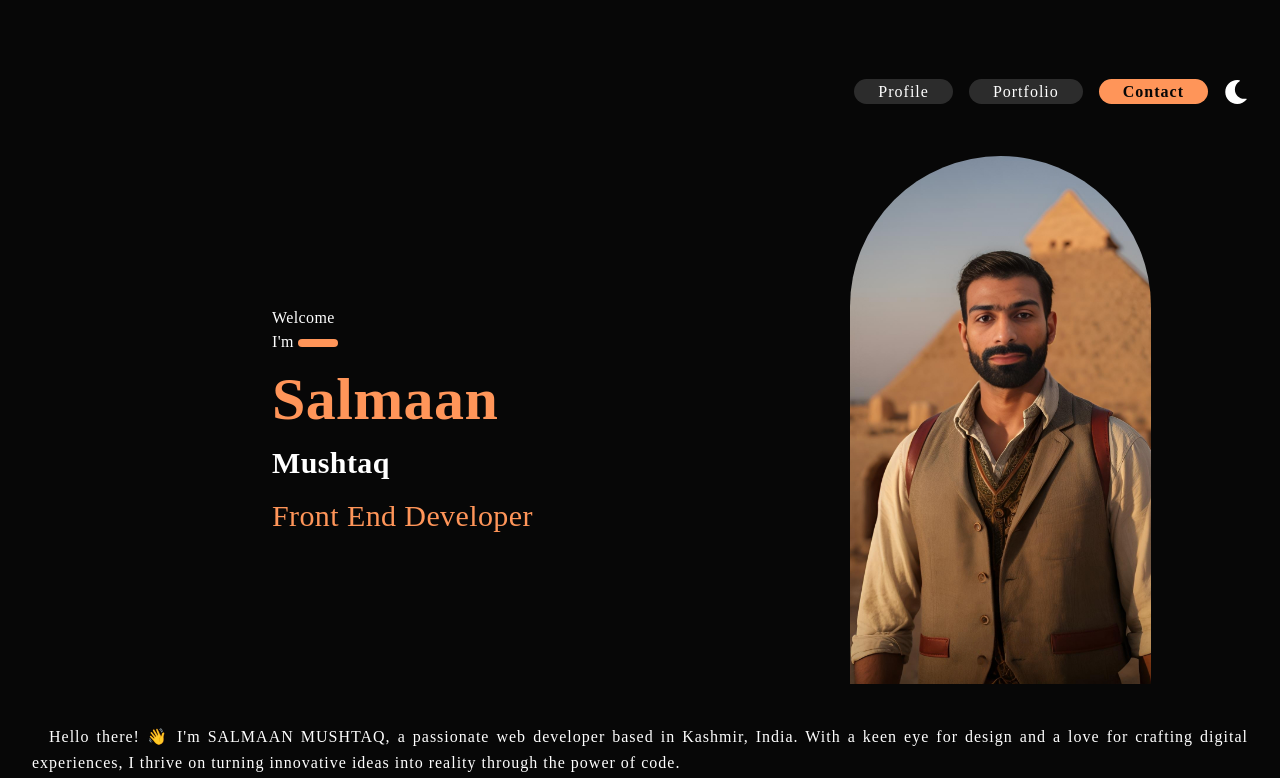
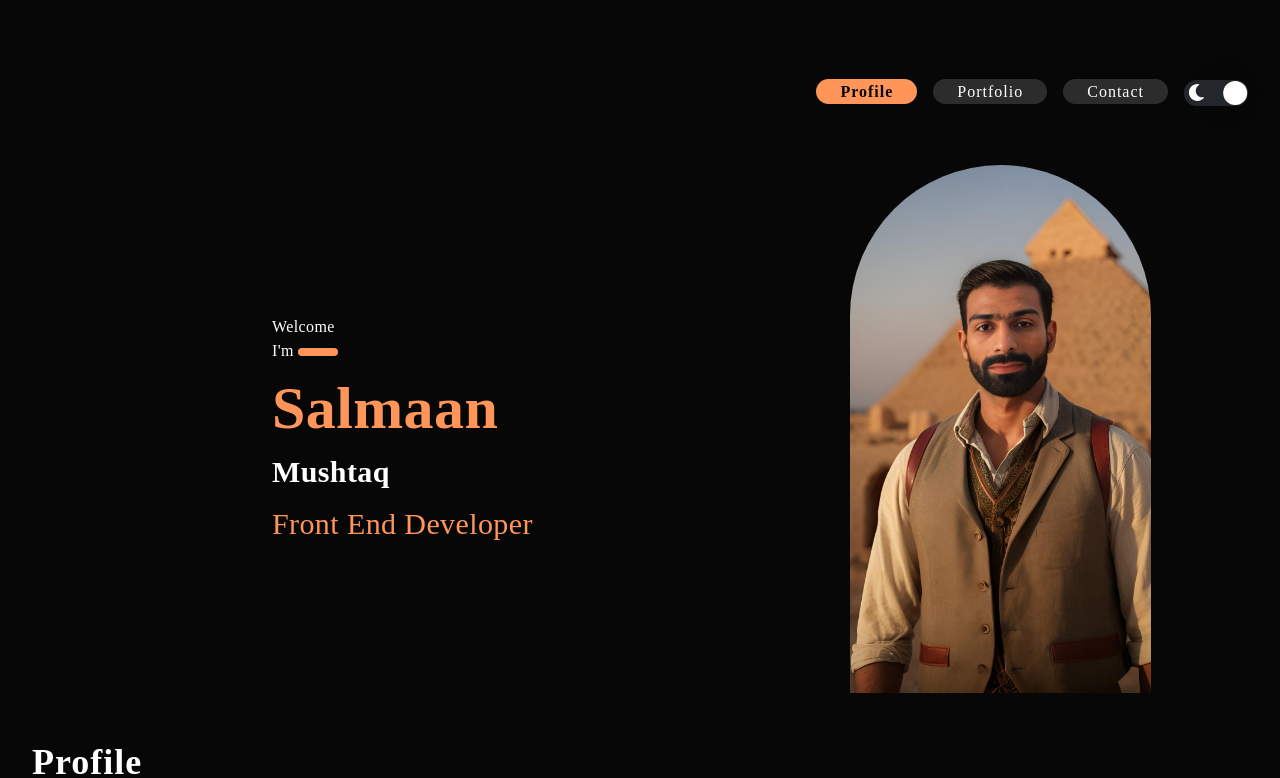
Before and after one commit to SalmaanMushtaq/Salmaan-Mushtaq, a React (Vite) app: page / in a window 1280 px wide. Shown: the top 778 px of the page. Built offline with nearby package versions, Linux system fonts and the light colour scheme.

Commit message:
routing added, spinner added

```diff
--- a/package.json
+++ b/package.json
@@ -12,7 +12,8 @@
   "dependencies": {
     "react": "^18.2.0",
     "react-dom": "^18.2.0",
-    "react-icons": "^5.0.1"
+    "react-icons": "^5.0.1",
+    "react-router-dom": "^6.22.3"
   },
   "devDependencies": {
     "@types/react": "^18.2.64",
--- a/src/App.jsx
+++ b/src/App.jsx
@@ -1,20 +1,42 @@
+import { BrowserRouter, Route, Routes } from "react-router-dom";
+import { Suspense, lazy } from "react";
+
 import Navbar from "./components/Navbar";
 import Footer from "./components/Footer";
+import SpinnerFullPage from "./components/SpinnerFullPage";
 // import Portfolio from "./pages/Portfolio";
-import Contact from "./pages/Contact";
+// import Contact from "./pages/Contact";
 // import ProfilePage from "./pages/ProfilePage";
+const Profile = lazy(() => import("./pages/ProfilePage"));
+const Portfolio = lazy(() => import("./pages/Portfolio"));
+const Contact = lazy(() => import("./pages/Contact"));
 
 function App() {
   return (
     <div className="flex flex-col min-h-screen">
-      <Navbar />
-      <main className="flex-grow">
-        {/* <ProfilePage /> */}
-        {/* <Portfolio /> */}
-        <Contact />
-      </main>
-      <Footer />
+      <BrowserRouter>
+        <Suspense fallback={<SpinnerFullPage />}>
+          <Navbar />
+          <main className="flex-grow">
+            <Routes>
+              <Route path="/" element={<Profile />} />
+              <Route path="portfolio" element={<Portfolio />} />
+              <Route path="contact" element={<Contact />} />
+            </Routes>
+          </main>
+          <Footer />
+        </Suspense>
+      </BrowserRouter>
     </div>
+    // <div className="flex flex-col min-h-screen">
+    //   <Navbar />
+    //   <main className="flex-grow">
+    //     {/* <ProfilePage /> */}
+    //     {/* <Portfolio /> */}
+    //     <Contact />
+    //   </main>
+    //   <Footer />
+    // </div>
   );
 }
 
--- a/src/components/Navbar.jsx
+++ b/src/components/Navbar.jsx
@@ -1,8 +1,11 @@
 import { useState } from "react";
-import { FaSun, FaMoon } from "react-icons/fa";
+import { NavLink } from "react-router-dom";
+import styles from "./Navbar.module.css";
+// FaSun
+import { FaMoon } from "react-icons/fa";
 
 function Navbar() {
-  const [darkMode, setDarkMode] = useState(false);
+  const [darkMode, setDarkMode] = useState(true);
 
   const toggleDarkMode = () => {
     setDarkMode((prevMode) => !prevMode);
@@ -14,33 +17,49 @@ function Navbar() {
       {/* Navigation links */}
       <ul className="flex gap-4">
         <li>
-          <a href="#" className="p-1 px-6 bg-background rounded-full">
+          <NavLink
+            to="/"
+            className="p-1 px-6 bg-background rounded-full
+          hover:shadow-[0px_0px_2px_10px] hover:shadow-yellow-950  hover:outline-none hover:ring-2 hover:ring-basic hover:ring-offset-2 hover:ring-offset-btnBackground"
+          >
             Profile
-          </a>
+          </NavLink>
         </li>
         <li>
-          <a href="#" className="p-1 px-6 bg-background rounded-full">
+          <NavLink
+            to="/portfolio"
+            className="p-1 px-6 bg-background rounded-full
+            hover:shadow-[0px_0px_2px_10px] hover:shadow-yellow-950 hover:outline-none hover:ring-2 hover:ring-basic hover:ring-offset-2 hover:ring-offset-btnBackground"
+          >
             Portfolio
-          </a>
+          </NavLink>
         </li>
         <li>
-          <a href="#" className="p-1 px-6 bg-background rounded-full active">
+          <NavLink
+            to="/contact"
+            className="p-1 px-6 bg-background rounded-full
+           hover:shadow-[0px_0px_2px_10px] hover:shadow-yellow-950 hover:outline-none hover:ring-2 hover:ring-basic hover:ring-offset-2 hover:ring-offset-btnBackground"
+          >
             Contact
-          </a>
+          </NavLink>
+        </li>
+        {/* Dark mode/light mode toggle */}
+        {/* Dark mode/light mode toggle */}
+        <li>
+          <label className={styles.switch}>
+            <input
+              type="checkbox"
+              checked={darkMode}
+              onChange={toggleDarkMode}
+            />
+            <span className={styles.slider}>
+              {darkMode && (
+                <FaMoon className="w-[25px] h-auto p-[4px] bg-transparent" />
+              )}
+            </span>
+          </label>
         </li>
       </ul>
-      {/* Add dark mode/light mode toggle icon */}
-      {darkMode ? (
-        <FaSun
-          className="text-yellow-500 text-2xl cursor-pointer"
-          onClick={toggleDarkMode}
-        />
-      ) : (
-        <FaMoon
-          className="text-gray-500 text-2xl cursor-pointer"
-          onClick={toggleDarkMode}
-        />
-      )}
     </nav>
   );
 }
--- /dev/null
+++ b/src/components/Navbar.module.css
@@ -0,0 +1,67 @@
+.switch {
+  --button-width: 4rem;
+  --button-height: 1.6rem;
+  --toggle-diameter: 1.5rem;
+  --button-toggle-offset: calc(
+    (var(--button-height) - var(--toggle-diameter)) / 2
+  );
+  --toggle-shadow-offset: 10px;
+  --toggle-wider: 3rem;
+  --color-grey: #ccc;
+  --color-green: #24272b;
+}
+
+.slider {
+  display: inline-block;
+  width: var(--button-width);
+  height: var(--button-height);
+  background-color: var(--color-grey);
+  border-radius: calc(var(--button-height) / 2);
+  position: relative;
+  transition: 0.3s all ease-in-out;
+}
+
+.slider::after {
+  content: "";
+  display: inline-block;
+  width: var(--toggle-diameter);
+  height: var(--toggle-diameter);
+  background-color: #fff;
+  border-radius: calc(var(--toggle-diameter) / 2);
+  position: absolute;
+  top: var(--button-toggle-offset);
+  transform: translateX(var(--button-toggle-offset));
+  box-shadow: var(--toggle-shadow-offset) 0
+    calc(var(--toggle-shadow-offset) * 4) rgba(0, 0, 0, 0.1);
+  transition: 0.3s all ease-in-out;
+}
+
+.switch input[type="checkbox"]:checked + .slider {
+  background-color: var(--color-green);
+}
+
+.switch input[type="checkbox"]:checked + .slider::after {
+  transform: translateX(
+    calc(
+      var(--button-width) - var(--toggle-diameter) - var(--button-toggle-offset)
+    )
+  );
+  box-shadow: calc(var(--toggle-shadow-offset) * -1) 0
+    calc(var(--toggle-shadow-offset) * 4) rgba(0, 0, 0, 0.1);
+}
+
+.switch input[type="checkbox"] {
+  display: none;
+}
+
+.switch input[type="checkbox"]:active + .slider::after {
+  width: var(--toggle-wider);
+}
+
+.switch input[type="checkbox"]:checked:active + .slider::after {
+  transform: translateX(
+    calc(
+      var(--button-width) - var(--toggle-wider) - var(--button-toggle-offset)
+    )
+  );
+}
--- /dev/null
+++ b/src/components/SpinnerFullPage.jsx
@@ -0,0 +1,24 @@
+import styles from "./SpinnerFullPage.module.css";
+const SpinnerFullPage = () => {
+  return (
+    <>
+      <div className={styles.pl}>
+        <div className={styles.pl__dot}></div>
+        <div className={styles.pl__dot}></div>
+        <div className={styles.pl__dot}></div>
+        <div className={styles.pl__dot}></div>
+        <div className={styles.pl__dot}></div>
+        <div className={styles.pl__dot}></div>
+        <div className={styles.pl__dot}></div>
+        <div className={styles.pl__dot}></div>
+        <div className={styles.pl__dot}></div>
+        <div className={styles.pl__dot}></div>
+        <div className={styles.pl__dot}></div>
+        <div className={styles.pl__dot}></div>
+        <div className={styles.pl__text}>Loading…</div>
+      </div>
+    </>
+  );
+};
+
+export default SpinnerFullPage;
--- /dev/null
+++ b/src/components/SpinnerFullPage.module.css
@@ -0,0 +1,266 @@
+.pl {
+  box-shadow: 2em 0 2em rgba(0, 0, 0, 0.2) inset,
+    -2em 0 2em rgba(255, 255, 255, 0.1) inset;
+  display: flex;
+  justify-content: center;
+  align-items: center;
+  position: relative;
+  letter-spacing: 0.1em;
+  text-transform: uppercase;
+  transform: rotateX(30deg) rotateZ(45deg);
+  width: 14em;
+  height: 14em;
+  color: fff;
+  margin: auto;
+}
+
+.pl,
+.pl__dot {
+  border-radius: 50%;
+}
+
+.pl__dot {
+  animation-name: shadow724;
+  box-shadow: 0.1em 0.1em 0 0.1em black, 0.3em 0 0.3em rgba(0, 0, 0, 0.5);
+  top: calc(50% - 0.75em);
+  left: calc(50% - 0.75em);
+  width: 1.5em;
+  height: 1.5em;
+}
+
+.pl__dot,
+.pl__dot:before,
+.pl__dot:after {
+  animation-duration: 2s;
+  animation-iteration-count: infinite;
+  position: absolute;
+}
+
+.pl__dot:before,
+.pl__dot:after {
+  content: "";
+  display: block;
+  left: 0;
+  width: inherit;
+  transition: background-color var(--trans-dur);
+}
+
+.pl__dot:before {
+  animation-name: pushInOut1724;
+  background-color: var(--bg);
+  border-radius: inherit;
+  box-shadow: 0.05em 0 0.1em rgba(255, 255, 255, 0.2) inset;
+  height: inherit;
+  z-index: 1;
+}
+
+.pl__dot:after {
+  animation-name: pushInOut2724;
+  background-color: var(--primary1);
+  border-radius: 0.75em;
+  box-shadow: 0.1em 0.3em 0.2em rgba(255, 255, 255, 0.4) inset,
+    0 -0.4em 0.2em #2e3138 inset, 0 -1em 0.25em rgba(0, 0, 0, 0.3) inset;
+  bottom: 0;
+  clip-path: polygon(0 75%, 100% 75%, 100% 100%, 0 100%);
+  height: 3em;
+  transform: rotate(-45deg);
+  transform-origin: 50% 2.25em;
+}
+
+.pl__dot:nth-child(1) {
+  transform: rotate(0deg) translateX(5em) rotate(0deg);
+  z-index: 5;
+}
+
+.pl__dot:nth-child(1),
+.pl__dot:nth-child(1):before,
+.pl__dot:nth-child(1):after {
+  animation-delay: 0s;
+}
+
+.pl__dot:nth-child(2) {
+  transform: rotate(-30deg) translateX(5em) rotate(30deg);
+  z-index: 4;
+}
+
+.pl__dot:nth-child(2),
+.pl__dot:nth-child(2):before,
+.pl__dot:nth-child(2):after {
+  animation-delay: -0.1666666667s;
+}
+
+.pl__dot:nth-child(3) {
+  transform: rotate(-60deg) translateX(5em) rotate(60deg);
+  z-index: 3;
+}
+
+.pl__dot:nth-child(3),
+.pl__dot:nth-child(3):before,
+.pl__dot:nth-child(3):after {
+  animation-delay: -0.3333333333s;
+}
+
+.pl__dot:nth-child(4) {
+  transform: rotate(-90deg) translateX(5em) rotate(90deg);
+  z-index: 2;
+}
+
+.pl__dot:nth-child(4),
+.pl__dot:nth-child(4):before,
+.pl__dot:nth-child(4):after {
+  animation-delay: -0.5s;
+}
+
+.pl__dot:nth-child(5) {
+  transform: rotate(-120deg) translateX(5em) rotate(120deg);
+  z-index: 1;
+}
+
+.pl__dot:nth-child(5),
+.pl__dot:nth-child(5):before,
+.pl__dot:nth-child(5):after {
+  animation-delay: -0.6666666667s;
+}
+
+.pl__dot:nth-child(6) {
+  transform: rotate(-150deg) translateX(5em) rotate(150deg);
+  z-index: 1;
+}
+
+.pl__dot:nth-child(6),
+.pl__dot:nth-child(6):before,
+.pl__dot:nth-child(6):after {
+  animation-delay: -0.8333333333s;
+}
+
+.pl__dot:nth-child(7) {
+  transform: rotate(-180deg) translateX(5em) rotate(180deg);
+  z-index: 2;
+}
+
+.pl__dot:nth-child(7),
+.pl__dot:nth-child(7):before,
+.pl__dot:nth-child(7):after {
+  animation-delay: -1s;
+}
+
+.pl__dot:nth-child(8) {
+  transform: rotate(-210deg) translateX(5em) rotate(210deg);
+  z-index: 3;
+}
+
+.pl__dot:nth-child(8),
+.pl__dot:nth-child(8):before,
+.pl__dot:nth-child(8):after {
+  animation-delay: -1.1666666667s;
+}
+
+.pl__dot:nth-child(9) {
+  transform: rotate(-240deg) translateX(5em) rotate(240deg);
+  z-index: 4;
+}
+
+.pl__dot:nth-child(9),
+.pl__dot:nth-child(9):before,
+.pl__dot:nth-child(9):after {
+  animation-delay: -1.3333333333s;
+}
+
+.pl__dot:nth-child(10) {
+  transform: rotate(-270deg) translateX(5em) rotate(270deg);
+  z-index: 5;
+}
+
+.pl__dot:nth-child(10),
+.pl__dot:nth-child(10):before,
+.pl__dot:nth-child(10):after {
+  animation-delay: -1.5s;
+}
+
+.pl__dot:nth-child(11) {
+  transform: rotate(-300deg) translateX(5em) rotate(300deg);
+  z-index: 6;
+}
+
+.pl__dot:nth-child(11),
+.pl__dot:nth-child(11):before,
+.pl__dot:nth-child(11):after {
+  animation-delay: -1.6666666667s;
+}
+
+.pl__dot:nth-child(12) {
+  transform: rotate(-330deg) translateX(5em) rotate(330deg);
+  z-index: 6;
+}
+
+.pl__dot:nth-child(12),
+.pl__dot:nth-child(12):before,
+.pl__dot:nth-child(12):after {
+  animation-delay: -1.8333333333s;
+}
+
+.pl__text {
+  font-size: 0.75em;
+  max-width: 5rem;
+  position: relative;
+  text-shadow: 0 0 0.1em var(--fg-t);
+  transform: rotateZ(-45deg);
+}
+
+/* Animations */
+@keyframes shadow724 {
+  from {
+    animation-timing-function: ease-in;
+    box-shadow: 0.1em 0.1em 0 0.1em black, 0.3em 0 0.3em rgba(0, 0, 0, 0.3);
+  }
+
+  25% {
+    animation-timing-function: ease-out;
+    box-shadow: 0.1em 0.1em 0 0.1em black, 0.8em 0 0.8em rgba(0, 0, 0, 0.5);
+  }
+
+  50%,
+  to {
+    box-shadow: 0.1em 0.1em 0 0.1em black, 0.3em 0 0.3em rgba(0, 0, 0, 0.3);
+  }
+}
+
+@keyframes pushInOut1724 {
+  from {
+    animation-timing-function: ease-in;
+    background-color: var(--bg);
+    transform: translate(0, 0);
+  }
+
+  25% {
+    animation-timing-function: ease-out;
+    background-color: var(--primary2);
+    transform: translate(-71%, -71%);
+  }
+
+  50%,
+  to {
+    background-color: var(--bg);
+    transform: translate(0, 0);
+  }
+}
+
+@keyframes pushInOut2724 {
+  from {
+    animation-timing-function: ease-in;
+    background-color: var(--bg);
+    clip-path: polygon(0 75%, 100% 75%, 100% 100%, 0 100%);
+  }
+
+  25% {
+    animation-timing-function: ease-out;
+    background-color: var(--primary1);
+    clip-path: polygon(0 25%, 100% 25%, 100% 100%, 0 100%);
+  }
+
+  50%,
+  to {
+    background-color: var(--bg);
+    clip-path: polygon(0 75%, 100% 75%, 100% 100%, 0 100%);
+  }
+}
```
Also changed, not shown: 1 other file (tests, documents, lock files or other folders).
